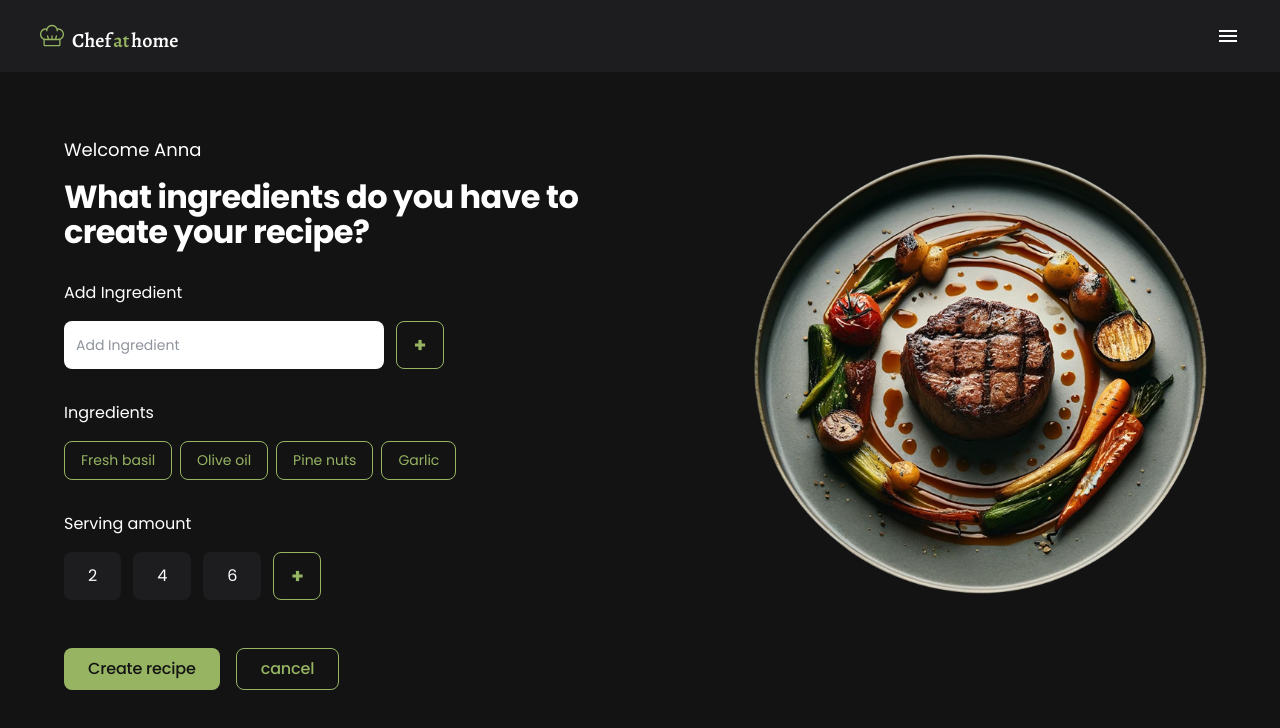
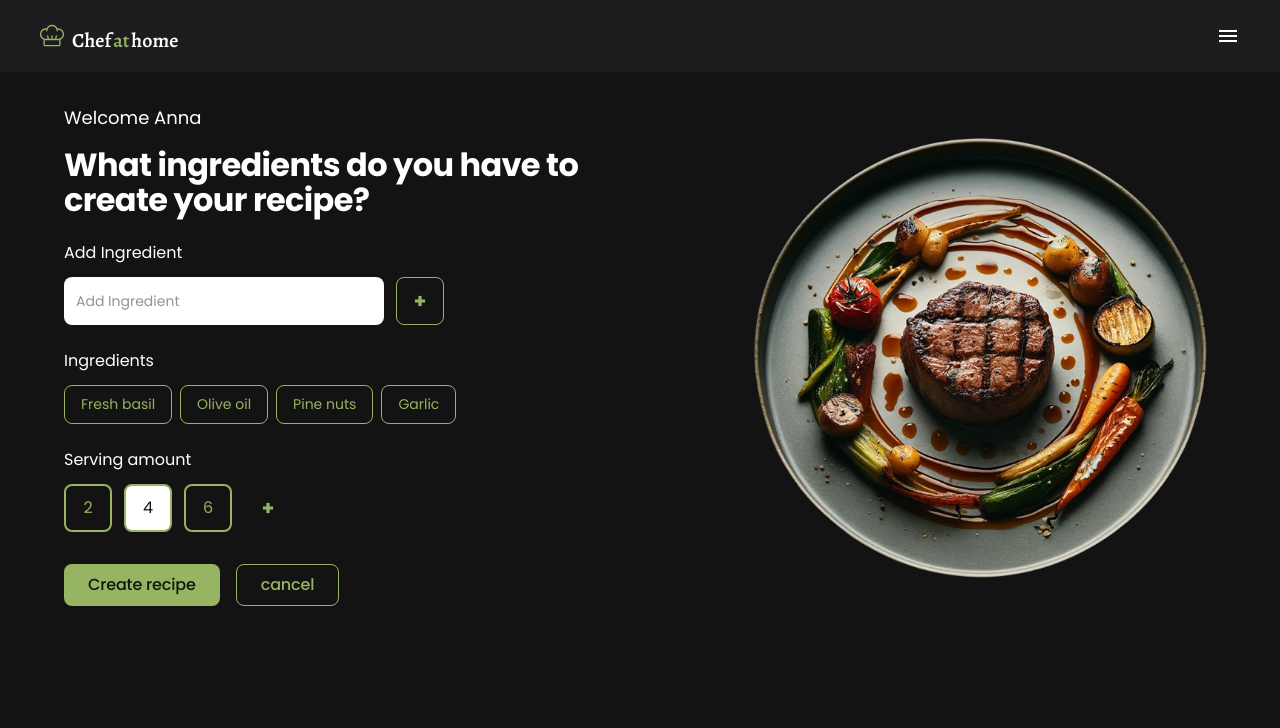
Before and after one commit to anakarinasuarez/chef-at-home, a Next.js app: page / in a window 1280 px wide. Shown: the top 728 px of the page. Built offline with nearby package versions, Linux system fonts and the light colour scheme.

Commit message:
feat: implement functional serving amount selection with custom input and secondary button styling

```diff
--- a/src/app/page.tsx
+++ b/src/app/page.tsx
@@ -23,6 +23,11 @@ export default function HomePage() {
   const [selectedServings, setSelectedServings] = useState(4);
   const [userName, setUserName] = useState("Anna");
 
+  // Nuevo estado para comensales personalizados
+  const [customServings, setCustomServings] = useState<number[]>([]);
+  const [showCustomInput, setShowCustomInput] = useState(false);
+  const [newCustomServing, setNewCustomServing] = useState("");
+
   const handleAddIngredient = () => {
     if (newIngredient.trim()) {
       const newIngredientObj: Ingredient = {
@@ -39,10 +44,15 @@ export default function HomePage() {
   };
 
   const handleCreateRecipe = () => {
-    // TODO: Implementar lógica de creación de receta
+    // Obtener todos los comensales (selección simple + personalizados)
+    const allServings =
+      customServings.length > 0 ? customServings : [selectedServings];
+
     console.log("Creating recipe with:", {
       ingredients,
-      servings: selectedServings,
+      servings: allServings,
+      selectedSimpleServing: selectedServings,
+      customServings: customServings,
     });
   };
 
@@ -52,15 +62,35 @@ export default function HomePage() {
     }
   };
 
+  // Funciones para manejar comensales personalizados
+  const handleAddCustomServing = () => {
+    const serving = parseInt(newCustomServing);
+    if (serving > 0 && !customServings.includes(serving)) {
+      setCustomServings([...customServings, serving]);
+      setNewCustomServing("");
+      setShowCustomInput(false);
+    }
+  };
+
+  const handleRemoveCustomServing = (serving: number) => {
+    setCustomServings(customServings.filter((s) => s !== serving));
+  };
+
+  const handleCustomServingKeyPress = (e: React.KeyboardEvent) => {
+    if (e.key === "Enter") {
+      handleAddCustomServing();
+    }
+  };
+
   return (
     <div
       className="min-h-screen text-white"
       style={{ backgroundColor: colors.interface.background.primary }}
     >
       <Nav showMenu={true} />
-      <main className="flex min-h-[calc(100vh-120px)] pt-8">
+      <main className="flex min-h-[calc(100vh-120px)] pt-4">
         {/* Columna Izquierda - Interfaz de Creación de Recetas */}
-        <div className="flex-1 flex flex-col justify-start px-8 lg:px-16 pt-8">
+        <div className="flex-1 flex flex-col justify-start px-8 lg:px-16 pt-4">
           {/* Mensaje de Bienvenida */}
           <h2
             className="mb-4 text-white"
@@ -75,14 +105,14 @@ export default function HomePage() {
 
           {/* Título Principal */}
           <h1
-            className="mb-8 text-center lg:text-left leading-tight"
+            className="mb-6 text-center lg:text-left leading-tight"
             style={{
               fontSize: typography.styles["title-1"].fontSize,
               fontWeight: typography.styles["title-1"].fontWeight,
               lineHeight: typography.styles["title-1"].lineHeight,
               letterSpacing: typography.styles["title-1"].letterSpacing,
               fontFamily: typography.styles["title-1"].fontFamily.join(", "),
-              marginBottom: spacingSystem.base[8],
+              marginBottom: spacingSystem.base[6],
               color: colors.interface.text.primary,
             }}
           >
@@ -90,7 +120,7 @@ export default function HomePage() {
           </h1>
 
           {/* Sección de Agregar Ingrediente */}
-          <div className="space-y-4 mb-8">
+          <div className="space-y-3 mb-6">
             <label
               className="block text-white font-medium"
               style={{
@@ -132,7 +162,7 @@ export default function HomePage() {
           </div>
 
           {/* Lista de Ingredientes */}
-          <div className="space-y-4 mb-8">
+          <div className="space-y-3 mb-6">
             <label
               className="block text-white font-medium"
               style={{
@@ -180,7 +210,7 @@ export default function HomePage() {
           </div>
 
           {/* Sección de Cantidad de Porciones */}
-          <div className="space-y-4 mb-8">
+          <div className="space-y-3 mb-6">
             <label
               className="block text-white font-medium"
               style={{
@@ -191,27 +221,64 @@ export default function HomePage() {
             >
               Serving amount
             </label>
+
+            {/* Selección simple de comensales (solo visible cuando no hay input personalizado) */}
+            {!showCustomInput && (
               <div className="flex gap-3">
                 {[2, 4, 6].map((serving) => (
                   <button
                     key={serving}
                     onClick={() => setSelectedServings(serving)}
-                  className={`px-6 py-3 rounded-lg transition-colors ${
+                    className={`w-12 h-12 rounded-lg transition-colors border-2 flex items-center justify-center ${
                       selectedServings === serving
-                      ? "bg-gray-600 text-white"
-                      : "bg-gray-700 text-white hover:bg-gray-600"
+                        ? "bg-white"
+                        : "bg-transparent"
                     }`}
                     style={{
-                    backgroundColor:
+                      borderColor: colors.brand.primary[500],
+                      color:
                         selectedServings === serving
-                        ? colors.interface.background.surface
-                        : colors.interface.background.secondary,
+                          ? colors.interface.background.primary
+                          : colors.brand.primary[500],
                     }}
                   >
                     {serving}
                   </button>
                 ))}
                 <button
+                  onClick={() => setShowCustomInput(true)}
+                  className="w-12 h-12 bg-transparent text-white rounded-lg flex items-center justify-center transition-colors"
+                  style={{
+                    color: colors.brand.primary[500],
+                  }}
+                >
+                  <span className="text-xl font-bold">+</span>
+                </button>
+              </div>
+            )}
+
+            {/* Input personalizado para comensales */}
+            {showCustomInput && (
+              <div className="space-y-3">
+                <div className="flex gap-3">
+                  <input
+                    type="number"
+                    value={newCustomServing}
+                    onChange={(e) => setNewCustomServing(e.target.value)}
+                    onKeyPress={handleCustomServingKeyPress}
+                    placeholder="Add number"
+                    className="w-32 px-3 py-3 bg-white text-gray-800 rounded-lg border-0 focus:outline-none focus:ring-2 focus:ring-green-500"
+                    style={{
+                      fontSize: typography.styles["caption"].fontSize,
+                      fontFamily:
+                        typography.styles["caption"].fontFamily.join(", "),
+                      fontWeight: typography.styles["caption"].fontWeight,
+                      lineHeight: typography.styles["caption"].lineHeight,
+                      letterSpacing: typography.styles["caption"].letterSpacing,
+                    }}
+                  />
+                  <button
+                    onClick={handleAddCustomServing}
                     className="w-12 h-12 bg-transparent text-white rounded-lg flex items-center justify-center transition-colors border"
                     style={{
                       borderColor: colors.brand.primary[500],
@@ -220,11 +287,57 @@ export default function HomePage() {
                   >
                     <span className="text-xl font-bold">+</span>
                   </button>
+                  <button
+                    onClick={() => setShowCustomInput(false)}
+                    className="w-12 h-12 bg-transparent text-white rounded-lg flex items-center justify-center transition-colors border"
+                    style={{
+                      borderColor: colors.brand.primary[500],
+                      color: colors.brand.primary[500],
+                    }}
+                  >
+                    <span className="text-xl font-bold">×</span>
+                  </button>
                 </div>
+              </div>
+            )}
+
+            {/* Lista de comensales personalizados */}
+            {customServings.length > 0 && (
+              <div className="space-y-2">
+                <label className="block text-white font-medium text-sm">
+                  Custom servings:
+                </label>
+                <div className="flex flex-wrap gap-2">
+                  {customServings.map((serving) => (
+                    <div
+                      key={serving}
+                      className="relative px-4 py-2 bg-transparent text-white rounded-lg flex items-center justify-center border group"
+                      style={{
+                        borderColor: colors.brand.primary[500],
+                        color: colors.brand.primary[500],
+                      }}
+                    >
+                      <span className="text-center">{serving}</span>
+                      <button
+                        onClick={() => handleRemoveCustomServing(serving)}
+                        className="absolute -top-2 -right-2 opacity-0 group-hover:opacity-100 transition-opacity duration-200 w-5 h-5 flex items-center justify-center rounded-sm z-10"
+                        style={{
+                          color: colors.brand.primary[500],
+                          backgroundColor: colors.interface.background.primary,
+                          border: `2px solid ${colors.brand.primary[500]}`,
+                        }}
+                      >
+                        ×
+                      </button>
+                    </div>
+                  ))}
+                </div>
+              </div>
+            )}
           </div>
 
           {/* Botones de Acción */}
-          <div className="flex flex-col sm:flex-row gap-4 pt-4">
+          <div className="flex flex-col sm:flex-row gap-4 pt-2">
             <Button onClick={handleCreateRecipe} variant="primary">
               Create recipe
             </Button>
```
Lines whose indentation alone changed are shown as unchanged.
